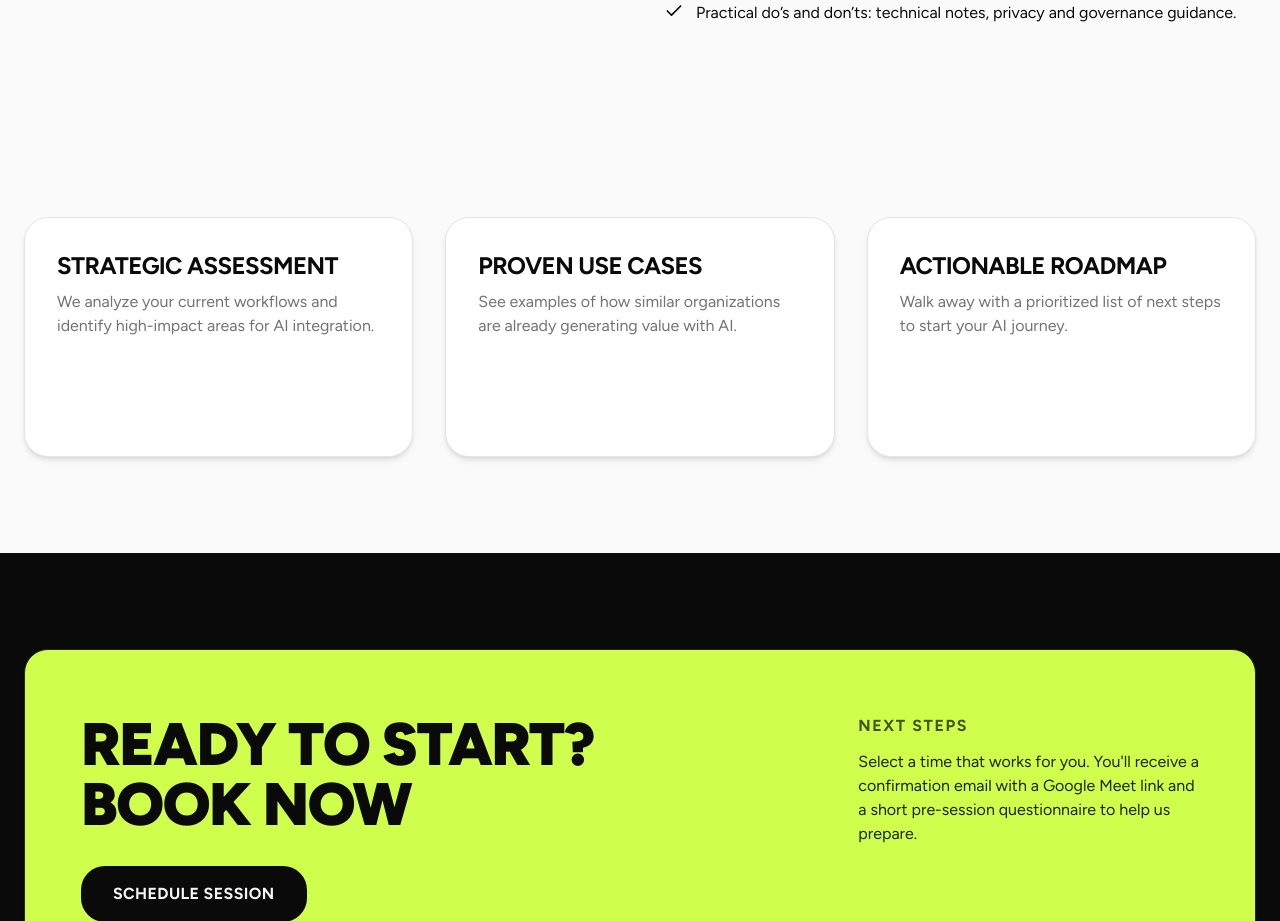
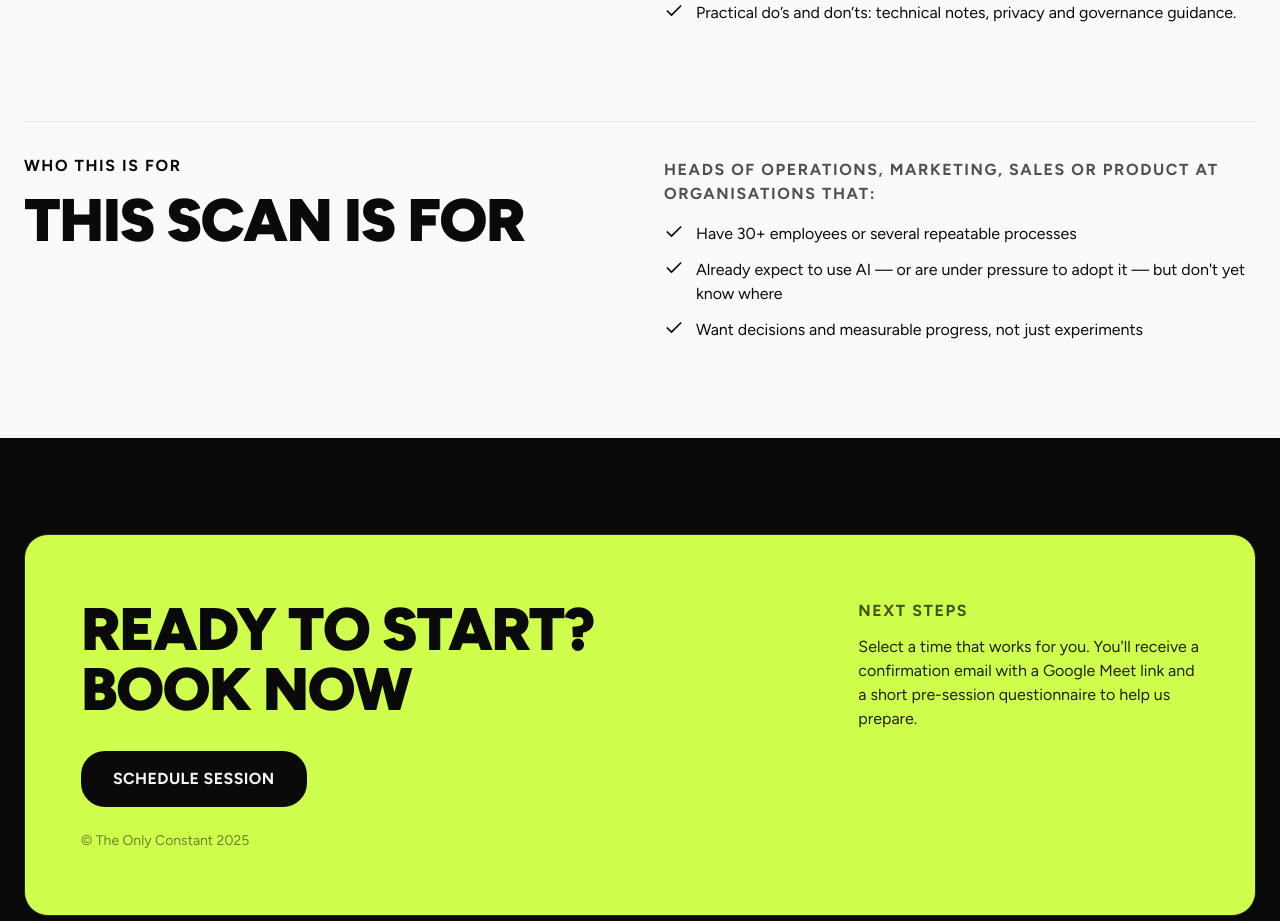
Before and after one commit to jaap-paaj/toc-website, a Next.js app: page /ai-opportunity-scan in a window 1280 px wide. Shown: the part 2220-3141 px from the top of the page. Built offline with nearby package versions, Linux system fonts and the light colour scheme; no server answers.

Commit message:
Feat: Add canonical 'How it works' section to AI Opportunity Scan

```diff
--- /dev/null
+++ b/src/app/_components/ai-opportunity-scan/modules/ScanWhoThisIsForModule.tsx
@@ -0,0 +1,56 @@
+"use client";
+
+import { cn } from "@/lib/utils";
+import { spacing } from "@/design-system/tokens/spacing";
+import { typography } from "@/design-system/tokens/typography";
+import { scanContent } from "@/app/_content/ai-opportunity-scan";
+import { SectionEyebrow } from "@/design-system/components/SectionEyebrow";
+import { Heading, Text } from "@/design-system/components/Typography";
+import { CheckIcon } from "lucide-react";
+
+export function ScanWhoThisIsForModule() {
+    return (
+        <section className={cn("w-full tone-light bg-background text-foreground", spacing.modulePadBottom.m)}>
+            <div className={cn("container mx-auto")}>
+                {/* Manual Split Layout (Reusing About/Approach "SectionHeader variant=split" logic) */}
+                <div className={cn(
+                    "w-full border-t border-border/80 pt-6 md:pt-8", /* lint:allowed - Divider manual spacing matching SectionHeader */
+                    "grid grid-cols-1 md:grid-cols-2 gap-6 md:gap-8 lg:gap-12 text-left" /* Split Standard */
+                )}>
+                    {/* Left Column: Identity */}
+                    <div className={spacing.stackSm}>
+                        <SectionEyebrow className={typography.variants.meta.eyebrow}>
+                            {scanContent.whoThisIsFor.eyebrow}
+                        </SectionEyebrow>
+                        <Heading
+                            level={2}
+                            size="section"
+                            className={cn("text-foreground max-w-xl")}
+                        >
+                            {scanContent.whoThisIsFor.title}
+                        </Heading>
+                    </div>
+
+                    {/* Right Column: Narrative (Checklist) */}
+                    <div className={cn("flex flex-col justify-start md:pt-1")}> {/* lint:allowed - Optical alignment matching SectionHeader */}
+                        <div className={spacing.stackMd}>
+                            <h3 className={cn(typography.variants.meta.eyebrow, "opacity-70", "text-foreground")}>
+                                {scanContent.whoThisIsFor.subtitle}
+                            </h3>
+                            <ul className={spacing.stackSm}>
+                                {scanContent.whoThisIsFor.items.map((item, i) => (
+                                    <li key={i} className={cn("flex items-start gap-3")}> {/* lint:allowed - Checklist row gap */}
+                                        <CheckIcon className={cn("w-5 h-5 text-foreground shrink-0 mt-0.5")} /* lint:allowed - light variant checklist */ />
+                                        <Text className={typography.variants.body.md}>
+                                            {item}
+                                        </Text>
+                                    </li>
+                                ))}
+                            </ul>
+                        </div>
+                    </div>
+                </div>
+            </div>
+        </section>
+    );
+}
--- a/src/app/_content/ai-opportunity-scan.ts
+++ b/src/app/_content/ai-opportunity-scan.ts
@@ -73,6 +73,16 @@ export const scanContent = {
             "Practical do’s and don’ts: technical notes, privacy and governance guidance."
         ]
     },
+    whoThisIsFor: {
+        eyebrow: "Who this is for",
+        title: "This scan is for",
+        subtitle: "heads of operations, marketing, sales or product at organisations that:",
+        items: [
+            "Have 30+ employees or several repeatable processes",
+            "Already expect to use AI — or are under pressure to adopt it — but don't yet know where",
+            "Want decisions and measurable progress, not just experiments"
+        ]
+    },
     features: {
         items: [
             {
--- a/src/app/ai-opportunity-scan/page.tsx
+++ b/src/app/ai-opportunity-scan/page.tsx
@@ -3,7 +3,7 @@ import { ScanLandingHeroModule } from "@/app/_components/ai-opportunity-scan/mod
 import { ScanStatementModule } from "@/app/_components/ai-opportunity-scan/modules/ScanStatementModule";
 import { ScanHowItWorksModule } from "@/app/_components/ai-opportunity-scan/modules/ScanHowItWorksModule";
 import { ScanWhatYouGetModule } from "@/app/_components/ai-opportunity-scan/modules/ScanWhatYouGetModule";
-import { ScanFeaturesModule } from "@/app/_components/ai-opportunity-scan/modules/ScanFeaturesModule";
+import { ScanWhoThisIsForModule } from "@/app/_components/ai-opportunity-scan/modules/ScanWhoThisIsForModule";
 import { ScanFooterCtaModule } from "@/app/_components/ai-opportunity-scan/modules/ScanFooterCtaModule";
 import { Metadata } from "next";
 
@@ -19,7 +19,7 @@ export default function Page() {
             <ScanStatementModule />
             <ScanHowItWorksModule />
             <ScanWhatYouGetModule />
-            <ScanFeaturesModule />
+            <ScanWhoThisIsForModule />
             <ScanFooterCtaModule />
         </PageLayout>
     );
```
